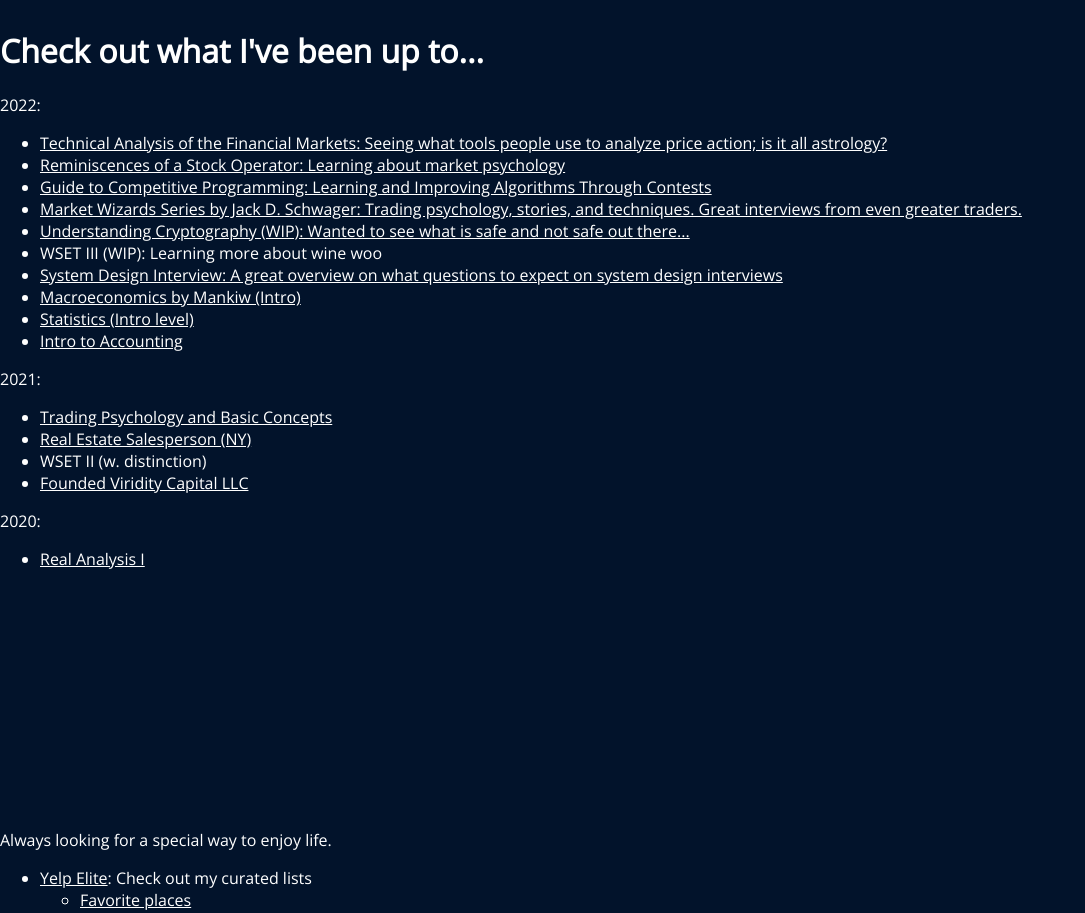
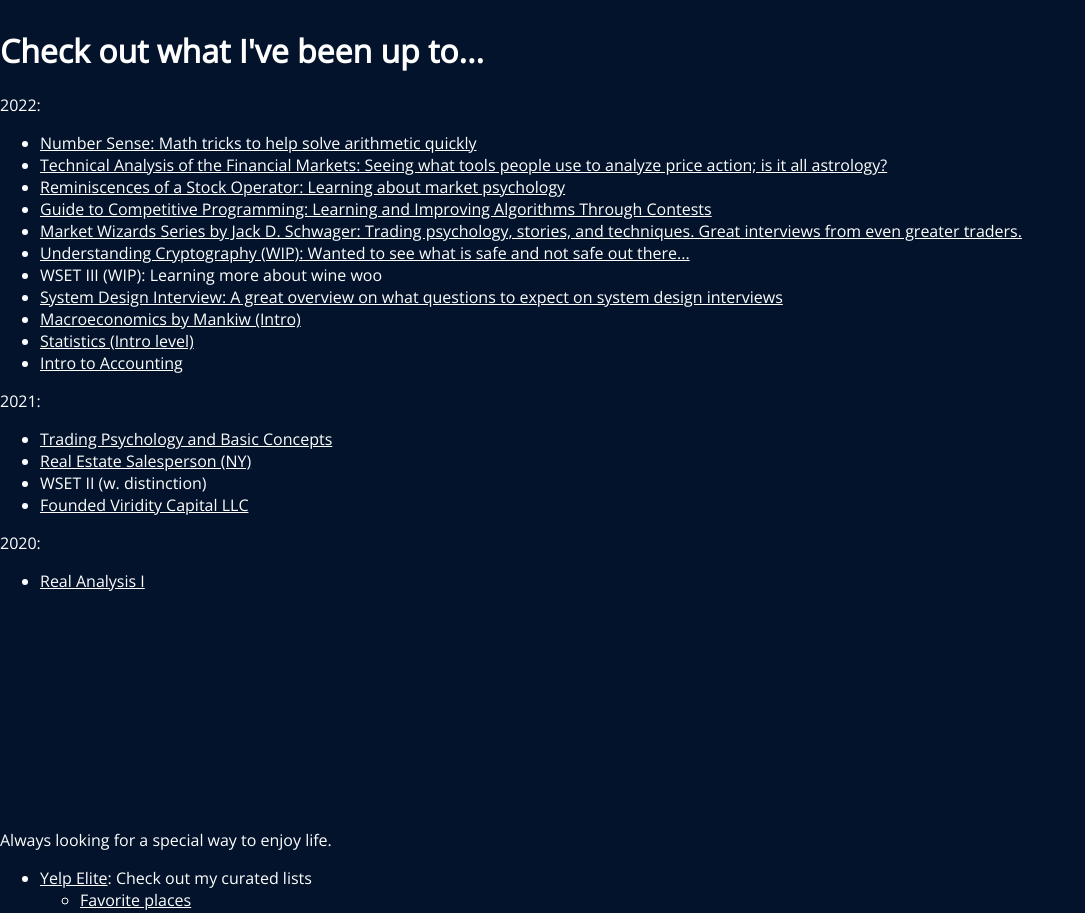
Before and after one commit to mikinty/mikinty.github.io-archive3, a React app: page / in a window 1280 px wide. Shown: the part 2240-3153 px from the top of the page, without its empty margins (0-1085 px from the left). Built offline with nearby package versions, Linux system fonts and the light colour scheme.

Commit message:
Add number sense to academia
Currently reading this and almost done so putting it here.

```diff
--- a/src/pages/AcademiaPage.js
+++ b/src/pages/AcademiaPage.js
@@ -2,6 +2,10 @@
 
 const COURSES = {
   2022: [
+    {
+      name: "Number Sense: Math tricks to help solve arithmetic quickly",
+      link: "http://bowenpeters.weebly.com/uploads/8/1/1/9/8119969/numbersense.pdf",
+    },
     {
       name: "Technical Analysis of the Financial Markets: Seeing what tools people use to analyze price action; is it all astrology?",
       link: "https://amzn.to/3yEdrxu",
```
